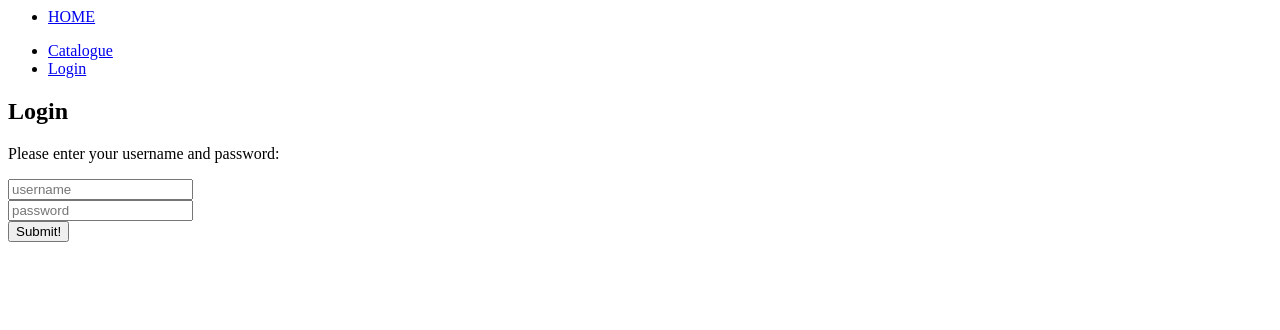
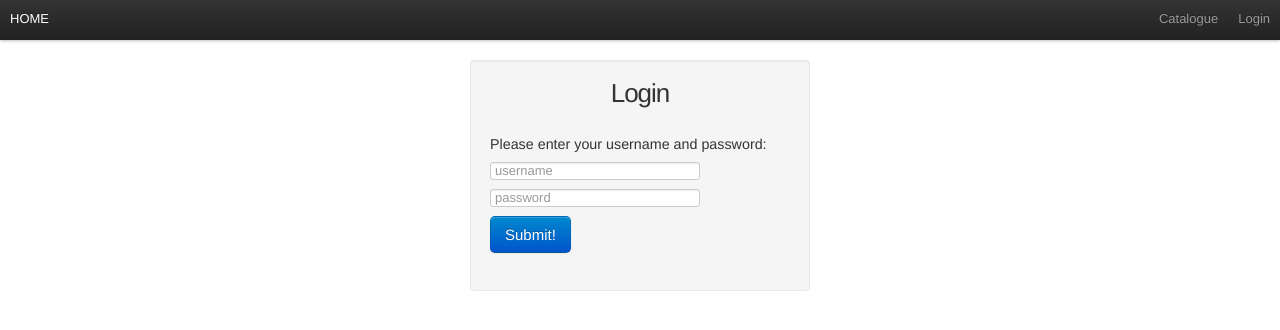
Before and after one commit to AGarrow/web_store, a plain HTML site: page pages/login.html in a window 1280 px wide. Drawn offline with Linux system fonts and the light colour scheme; the site is published under a folder, as on GitHub Pages, so addresses that start at the root find nothing.

Commit message:
fixed some broken paths

```diff
--- a/pages/login.html
+++ b/pages/login.html
@@ -10,8 +10,8 @@
 <html>
 
   <head>
-    <link href = "/css/bootstrap.min.css" media="all" rel="stylesheet" type="text/css"/>
-    <link href = "/css/custom.css" media = "all" rel="stylesheet" type="text/css" href="">
+    <link href = "css/bootstrap.min.css" media="all" rel="stylesheet" type="text/css"/>
+    <link href = "css/custom.css" media = "all" rel="stylesheet" type="text/css" href="">
     <title>Sample Login Page</title>
   </head>
 
```
